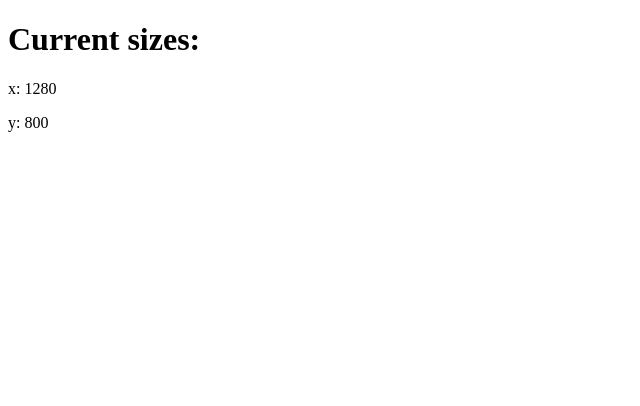
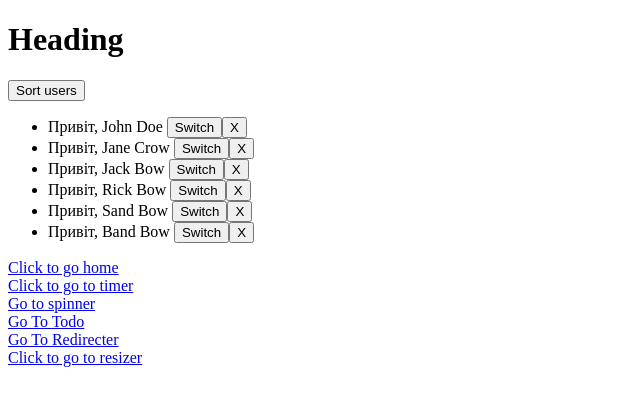
Before and after one commit to freshcodeAlice/fm-2023-react-welcome, a React (Create React App) app: page / in a window 1280 px wide. Shown: the top 406 px of the page, without its empty margins (0-640 px from the left). Built offline with nearby package versions, Linux system fonts and the light colour scheme.

Commit message:
REdirect hook

```diff
--- a/package.json
+++ b/package.json
@@ -10,6 +10,7 @@
     "date-fns": "^2.29.3",
     "react": "^18.2.0",
     "react-dom": "^18.2.0",
+    "react-router-dom": "^6.10.0",
     "react-scripts": "5.0.1",
     "web-vitals": "^2.1.4"
   },
--- a/src/components/App.js
+++ b/src/components/App.js
@@ -1,25 +1,56 @@
 import React, { Component } from 'react';
+import AlohaDashboard from './AlohaDashboard';
 import Timer from './Timer';
-import Tree from './Tree';
- import ToDoList from './ToDoList';
-import Aloha from './Aloha';
-import UserList from './UserList';
-import AlohaDashboard from './AlohaDashboard';
-import Layout from './Layout';
-import FlexContainer from './FlexContainer';
+import Spinner from './Spinner';
+import ToDoList from './ToDoList';
 import WindowResizer from './WindowResizer';
+import Redirecter from './Redirecter';
+import {BrowserRouter, Routes, Route, Link} from 'react-router-dom';
 
-function App (props) {
+/* Single page application */
+
+/* В основі SPA Routing лежить ідея умовного рендеринга на основі URL */
+
+
+class App extends Component {
 
 
 
-    return (
-      <>
-      <WindowResizer />
-      </>
 
 
+  render() {
+    return (
+        <BrowserRouter>
+            <Routes>
+              <Route path='/' element={<AlohaDashboard />} />
+              <Route path='/timer' element={<Timer />} />
+              <Route path='/spinner' element={<Spinner />} />
+              <Route path='/todo' element={<ToDoList />} />
+              <Route path='/resizer' element={<WindowResizer />} />
+              <Route path='/redirecter' element={<Redirecter />} />
+              <Route path='/*' element={<NotFound />} />
+            </Routes>
+
+
+            <nav style={{display: 'flex', flexDirection: 'column'}}>
+              <Link to='/'>Click to go home</Link>
+              <Link to='/timer'>Click to go to timer</Link>
+              <Link to='/spinner'>Go to spinner</Link>
+              <Link to='/todo'>Go To Todo</Link>
+              <Link to='/redirecter'>Go To Redirecter</Link>
+              <Link to='/resizer'>Click to go to resizer</Link>
+            </nav>
+        </BrowserRouter>
     );
+  }
 }
 
 export default App;
+
+
+
+function NotFound (props) {
+  return (
+    <h1>Page not found</h1>
+  )
+}
--- /dev/null
+++ b/src/components/Redirecter/index.js
@@ -0,0 +1,16 @@
+import React, {useEffect} from 'react';
+import { useNavigate } from "react-router-dom";
+
+function Redirecter (props) {
+    const navigate = useNavigate();
+
+    useEffect(() => {
+        navigate('/timer');
+    }, []);
+
+    return (
+        <div>Redirect...</div>
+    );
+}
+
+export default Redirecter;
```
Also changed, not shown: 1 other file (tests, documents, lock files or other folders).
